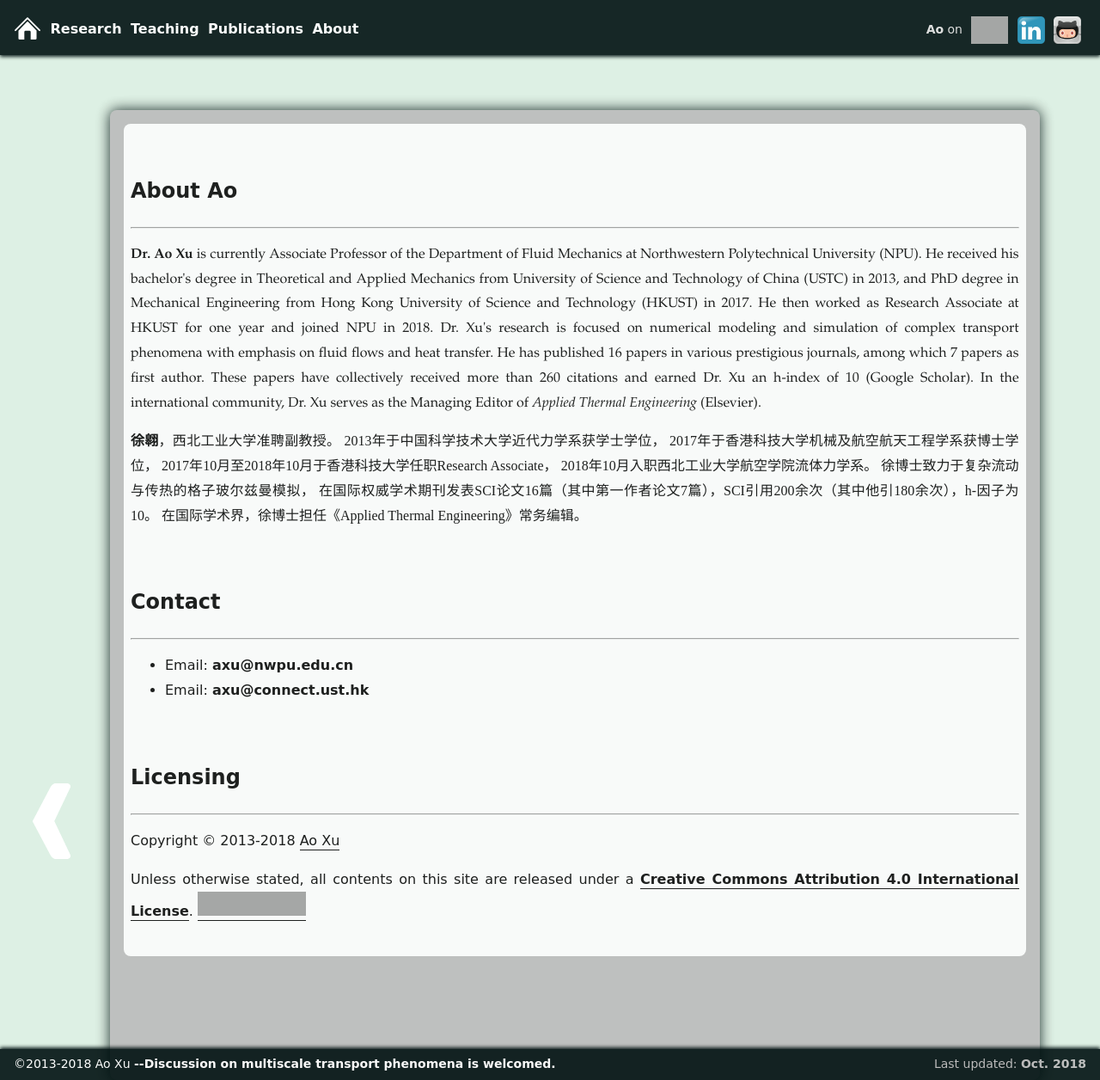
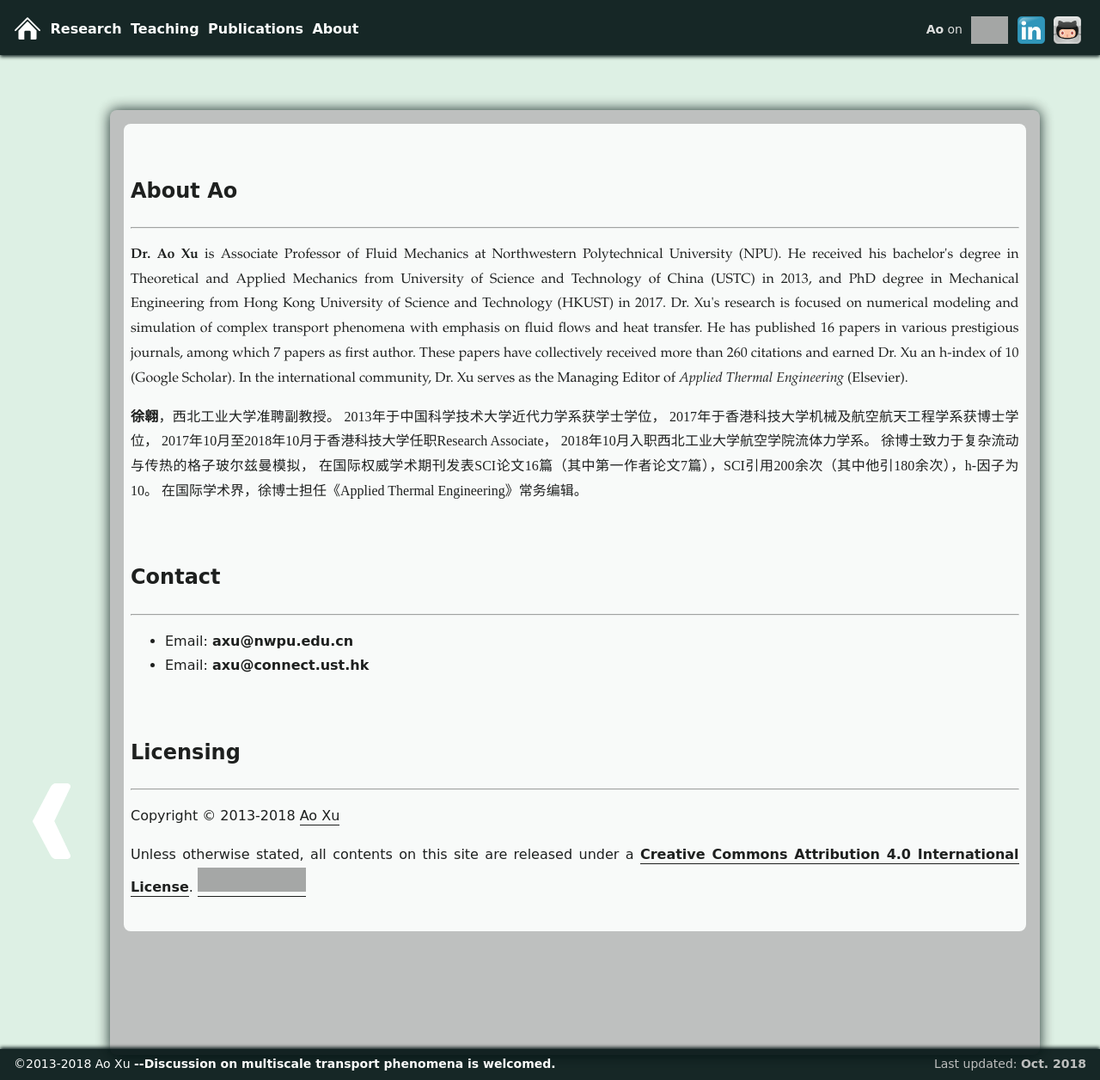
Before and after one commit to xuaoxiqi/xuaoxiqi.github.io, a Jekyll site: the page built from about.html, in a window 1280 px wide and 1256 px high. Shown: the whole window at 86% size. Built offline with Jekyll 4.4.1, drawn with Linux system fonts in a browser that asks for light colours; some web fonts are replaced; grey boxes are pictures that could not be loaded.

Commit message:
minor edit

```diff
--- a/about.html
+++ b/about.html
@@ -15,10 +15,9 @@
 	<h2>About Ao</h2>
 	<hr/>
 
-<p style="text-align:justify;font-family:Palatino Linotype" ><strong>Dr. Ao Xu</strong> is currently Associate Professor of the Department of Fluid Mechanics at Northwestern Polytechnical University (NPU).
+<p style="text-align:justify;font-family:Palatino Linotype" ><strong>Dr. Ao Xu</strong> is Associate Professor of Fluid Mechanics at Northwestern Polytechnical University (NPU).
 He received his bachelor's degree in Theoretical and Applied Mechanics from University of Science and Technology of China (USTC) in 2013,
 and PhD degree in Mechanical Engineering from Hong Kong University of Science and Technology (HKUST) in 2017.
-He then worked as Research Associate at HKUST for one year and joined NPU in 2018.
 Dr. Xu's research is focused on numerical modeling and simulation of complex transport phenomena with emphasis on fluid flows and heat transfer.
 He has published 16 papers in various prestigious journals, among which 7 papers as first author.
 These papers have collectively received more than 260 citations and earned Dr. Xu an h-index of 10 (Google Scholar).
```
